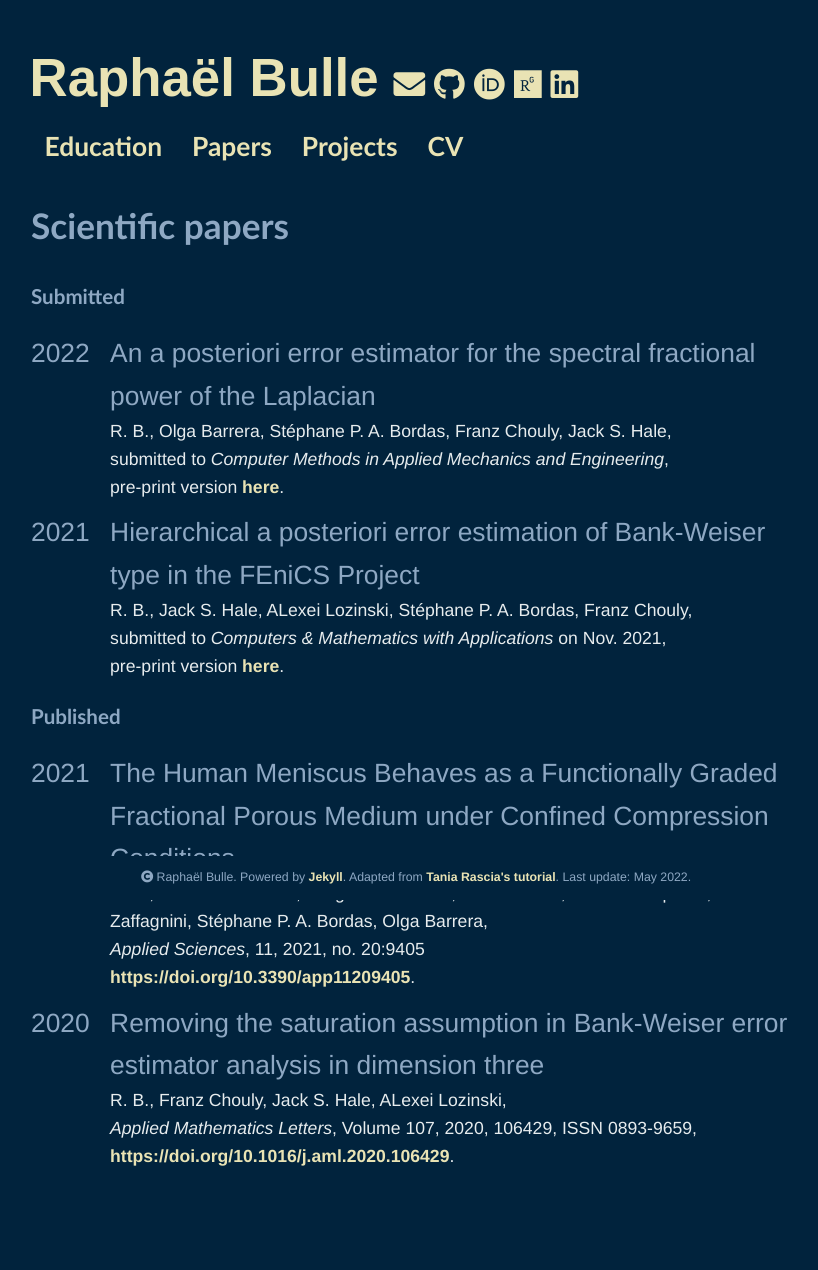
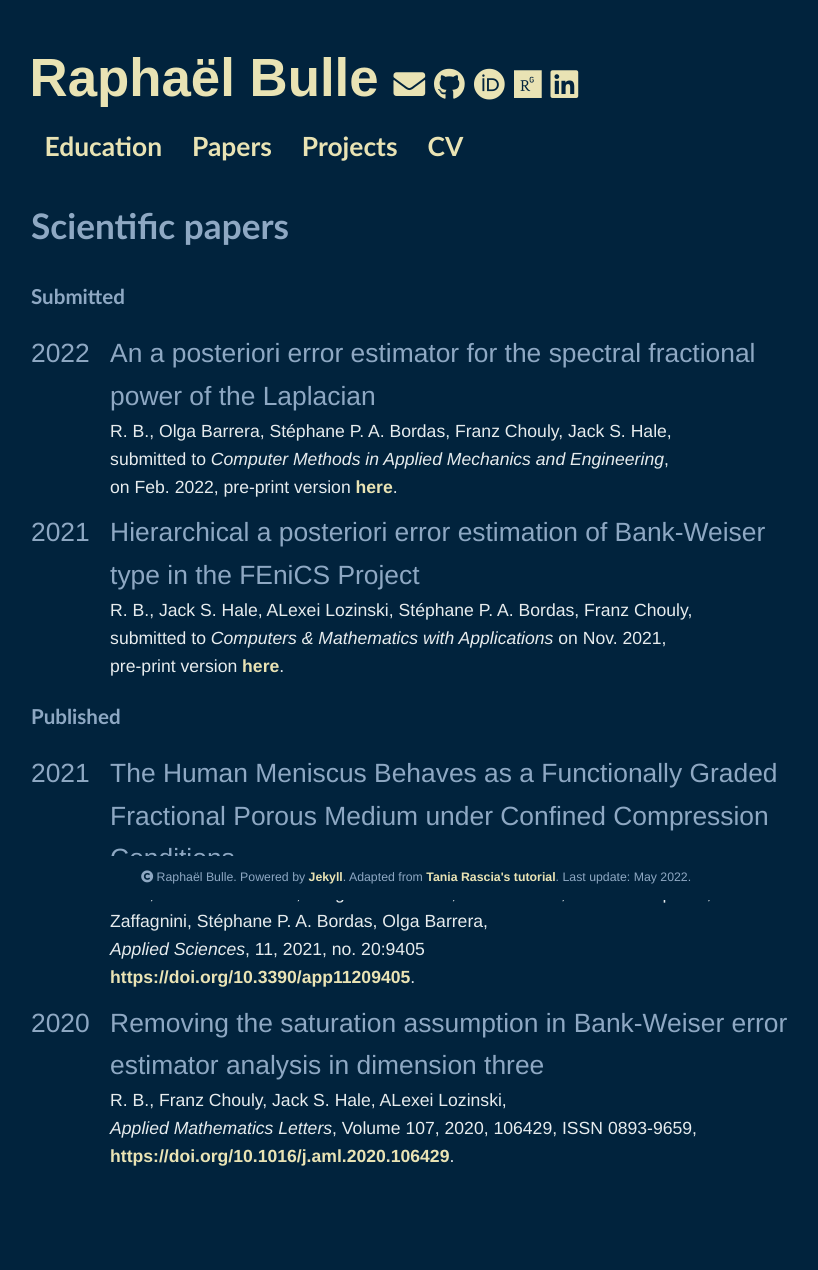
Before and after one commit to rbulle/rbulle.github.io, a Jekyll site: the page built from _pages/02_papers.md, in a window 1280 px wide. Shown: the whole page, without its empty margins (224-1042 px from the left). Built offline with Jekyll 4.4.1, drawn with Linux system fonts in a browser that asks for light colours.

Commit message:
Added submission date last paper.

```diff
--- a/_pages/02_papers.md
+++ b/_pages/02_papers.md
@@ -12,7 +12,7 @@ permalink: /papers/
   <div><large>2022</large></div>
   <div><large>An a posteriori error estimator for the spectral fractional power of the Laplacian</large><br />
   R. B., Olga Barrera, Stéphane P. A. Bordas, Franz Chouly, Jack S. Hale,<br />
-  submitted to <i>Computer Methods in Applied Mechanics and Engineering</i>,<br />
+  submitted to <i>Computer Methods in Applied Mechanics and Engineering</i>,<br /> on Feb. 2022,
   pre-print version <a href="https://doi.org/10.48550/arXiv.2202.05810" target=_blank>here</a>.
   </div>
   <div><large>2021</large></div>
```
